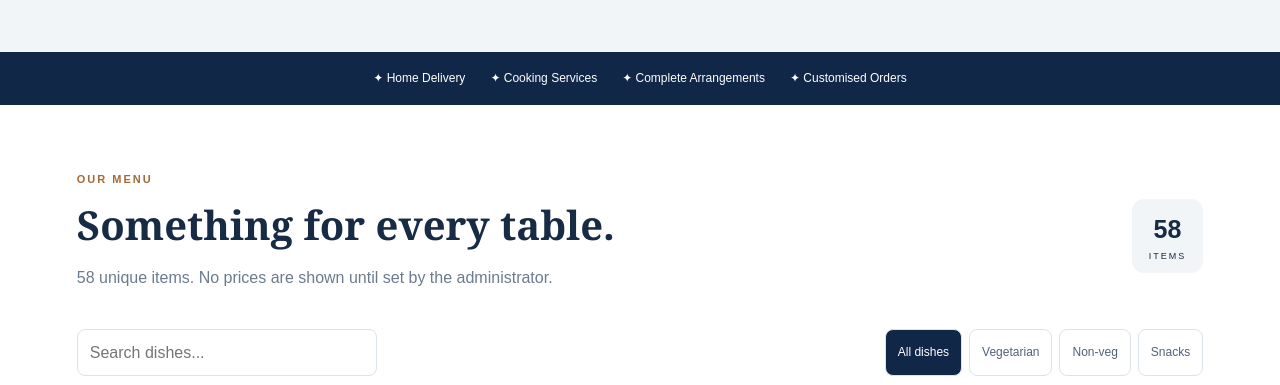
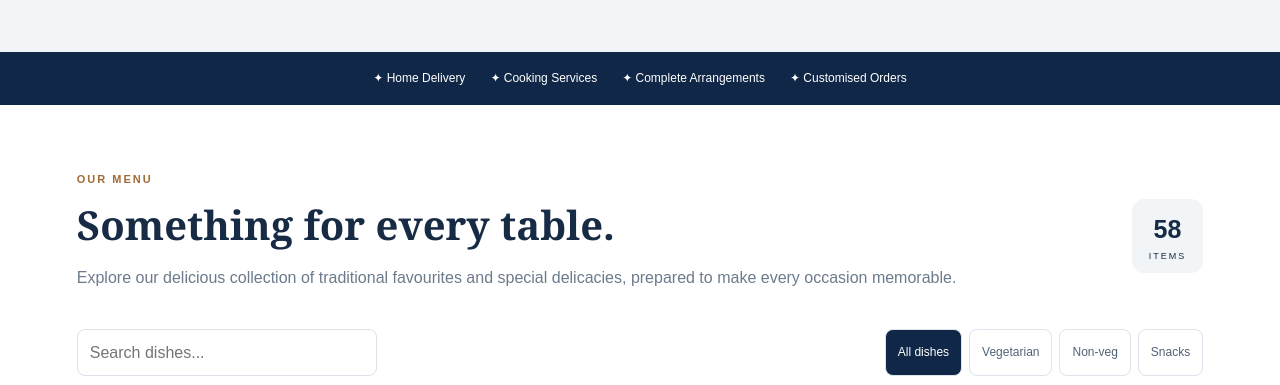
Before and after one commit to kribspofficial-Tech/Maa-annapurna, a plain HTML site: page index.html in a window 1280 px wide. Shown: the part 567-952 px from the top of the page. Drawn offline with nearby package versions, Linux system fonts and the light colour scheme.

Commit message:
Update index.html

```diff
--- a/index.html
+++ b/index.html
@@ -314,8 +314,8 @@ footer{display:flex;flex-direction:column;align-items:flex-start}
       <h2 data-bn="প্রতিটি টেবিলের জন্য পছন্দের খাবার।" data-en="Something for every table.">
        Something for every table.
       </h2>
-      <p data-bn="৫৮টি আলাদা খাবার। Admin দাম যোগ না করা পর্যন্ত দাম দেখানো হবে না।" data-en="58 unique items. No prices are shown until set by the administrator.">
-       58 unique items. No prices are shown until set by the administrator.
+      <p data-bn="আমাদের সুস্বাদু খাবারের সংগ্রহ থেকে বেছে নিন ঐতিহ্যবাহী পছন্দের খাবার এবং বিশেষ কিছু পদ, যা আপনার প্রতিটি অনুষ্ঠানকে করে তুলবে স্মরণীয়।"" data-en="Explore our delicious collection of traditional favourites and special delicacies, prepared to make every occasion memorable.">
+       Explore our delicious collection of traditional favourites and special delicacies, prepared to make every occasion memorable.
       </p>
      </div>
      <div class="count">
```
